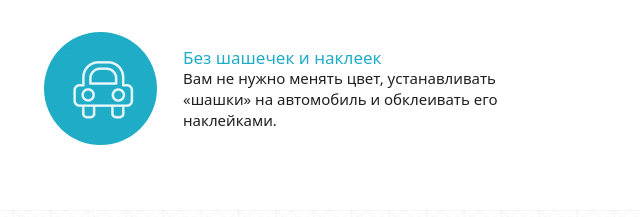
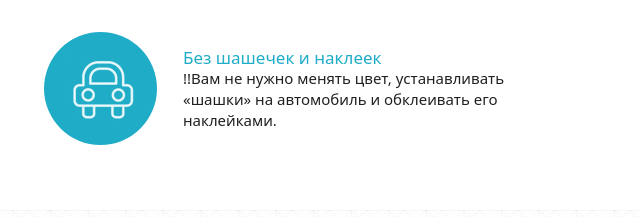
Before and after one commit to Nicky753951/project, a plain HTML site: page src/index.html in a window 1280 px wide. Shown: the part 1633-1850 px from the top of the page, 640-1280 px from the left. Drawn offline with Linux system fonts and the light colour scheme.

```diff
--- a/src/index.html
+++ b/src/index.html
@@ -177,7 +177,7 @@
                         <div class="reasons_descr">
                             <div class="reasons_subtitle">Без шашечек и наклеек</div>
                             <div class="reasons_text">
-                                Вам не нужно менять цвет, устанавливать «шашки» на автомобиль и обклеивать его наклейками.
+                                !!Вам не нужно менять цвет, устанавливать «шашки» на автомобиль и обклеивать его наклейками.
                             </div>
                         </div>
                     </div>
```
Also changed, not shown: 1 other file.
